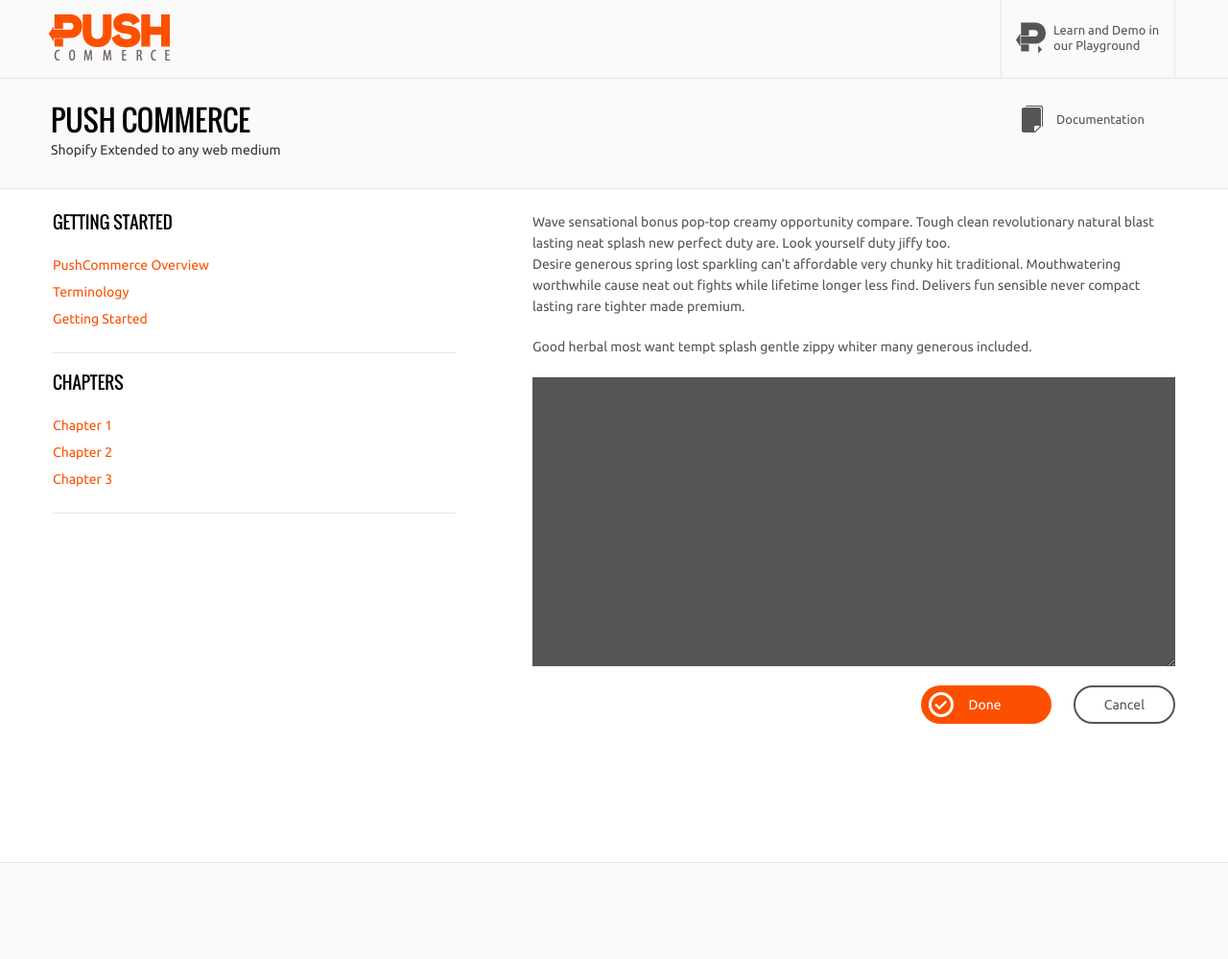
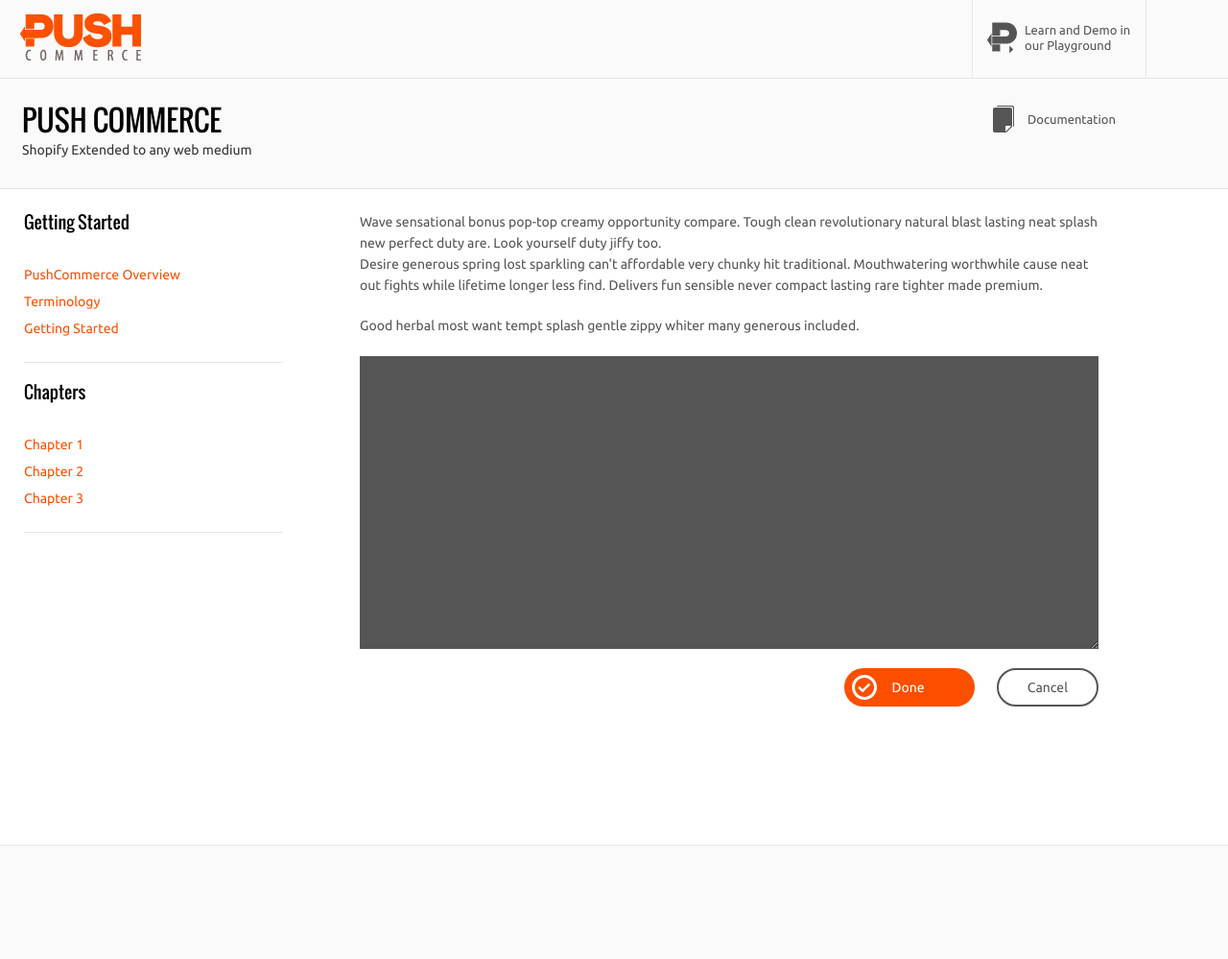
Before and after one commit to mkeplinger/mkeplinger.github.io, a Jekyll site: the page built from getting-started/index.html, in a window 1280 px wide. Shown: the whole page at 96% size. Built offline with Jekyll 4.4.1, drawn with Linux system fonts in a browser that asks for light colours; nearby versions of some CDN libraries; Markdown is read by kramdown in place of the engine named in the settings.

Commit message:
Layout / CSS changes - works for very wide browsers

```diff
--- a/css/main.css
+++ b/css/main.css
@@ -178,19 +178,24 @@
 	font-family: 'oswaldregular';
 	font-weight: normal;
 	color: #000000;
+}
+
+h1, h2{
 	text-transform: uppercase;
+}
+
+h3, h4, h5{
+		margin: 0px 0px 20px;
 }
 
 h4{
 	font-size: 18px;
 	color: #333333;
-	margin: 0px 0px 20px;
 }
 
 h5{
 	font-size: 16px;
 	color: #333333;
-	margin: 0px 0px 20px;
 }
 
 p, pre {
@@ -271,7 +276,7 @@
    ========================================================================== */
 .wrap{
 	width: 1200px;
-	margin:0 auto;
+	margin:0px  auto auto 10px;
 }
 
 .grey{
@@ -1101,11 +1106,10 @@
 		font-size: 18px;
 		font-weight: normal;
 		color: #000000;
-		margin: 0px;
 	}
 
 	.quick-left{
-		width: 420px;
+		width: 270px;
 		float: left;
 		margin-right: 80px;
 		padding: 24px 0px;
@@ -1113,7 +1117,7 @@
 
 		.quick-left ul{
 			margin: 0px 0px 20px 0px;
-			padding: 20px 0px 20px 0px;
+			padding: 10px 0px 20px 0px;
 			border-bottom: solid 1px #e5e5e5;
 		}
 
@@ -1141,9 +1145,13 @@
 		}
 
 	.quick-right{
-		width: 670px;
+		width: 770px;
 		float: left;
 		padding: 24px 0px;
+	}
+
+	.quick-right h2{
+		padding: 20px 0px 10px 0px;
 	}
 
 	textarea.blk{
@@ -1570,6 +1578,56 @@
    Modify as content requires.
    ========================================================================== */
 
+@media (min-width: 2000px){
+	.wrap{
+		width: 1960px;
+	}
+
+	.quick-right {
+		width: 73%;
+		float: left;
+		padding: 24px 0px;
+	}
+}
+
+@media (min-width: 1800px) and (max-width: 1999px){
+	.wrap{
+		width: 1760px;
+	}
+
+	.quick-right {
+		width: 73%;
+		float: left;
+		padding: 24px 0px;
+	}
+}
+
+@media (min-width: 1600px) and (max-width: 1799px){
+	.wrap{
+		width: 1560px;
+	}
+
+	.quick-right {
+		width: 73%;
+		float: left;
+		padding: 24px 0px;
+	}
+}
+
+
+@media (min-width: 1440px) and (max-width: 1599px){
+	.wrap{
+		width: 1400px;
+	}
+
+	.quick-right {
+		width: 73%;
+		float: left;
+		padding: 24px 0px;
+	}
+
+}
+
 @media (max-width: 1200px){
 
 	.wrap{
@@ -1669,7 +1727,7 @@
 	}
 
 	.quick-left {
-		width: 36%;
+		width: 23.2%;
 		float: left;
 		margin-right: 6%;
 		padding: 24px 0px;
@@ -1769,6 +1827,10 @@
 
 
 @media (max-width: 767px){
+
+	.wrap {
+		margin-left: 0px;
+	}
 
 	.head-left {
 		width: 100%;
--- a/css/pygments/default.css
+++ b/css/pygments/default.css
@@ -1,6 +1,6 @@
 .hll { background-color: #ffffcc }
 .c { color: #408080; font-style: italic } /* Comment */
-.err { border: 1px solid #FF0000 } /* Error */
+/* .err { border: 1px solid #FF0000 } /* Error */
 .k { color: #008000; font-weight: bold } /* Keyword */
 .o { color: #666666 } /* Operator */
 .cm { color: #408080; font-style: italic } /* Comment.Multiline */
```
